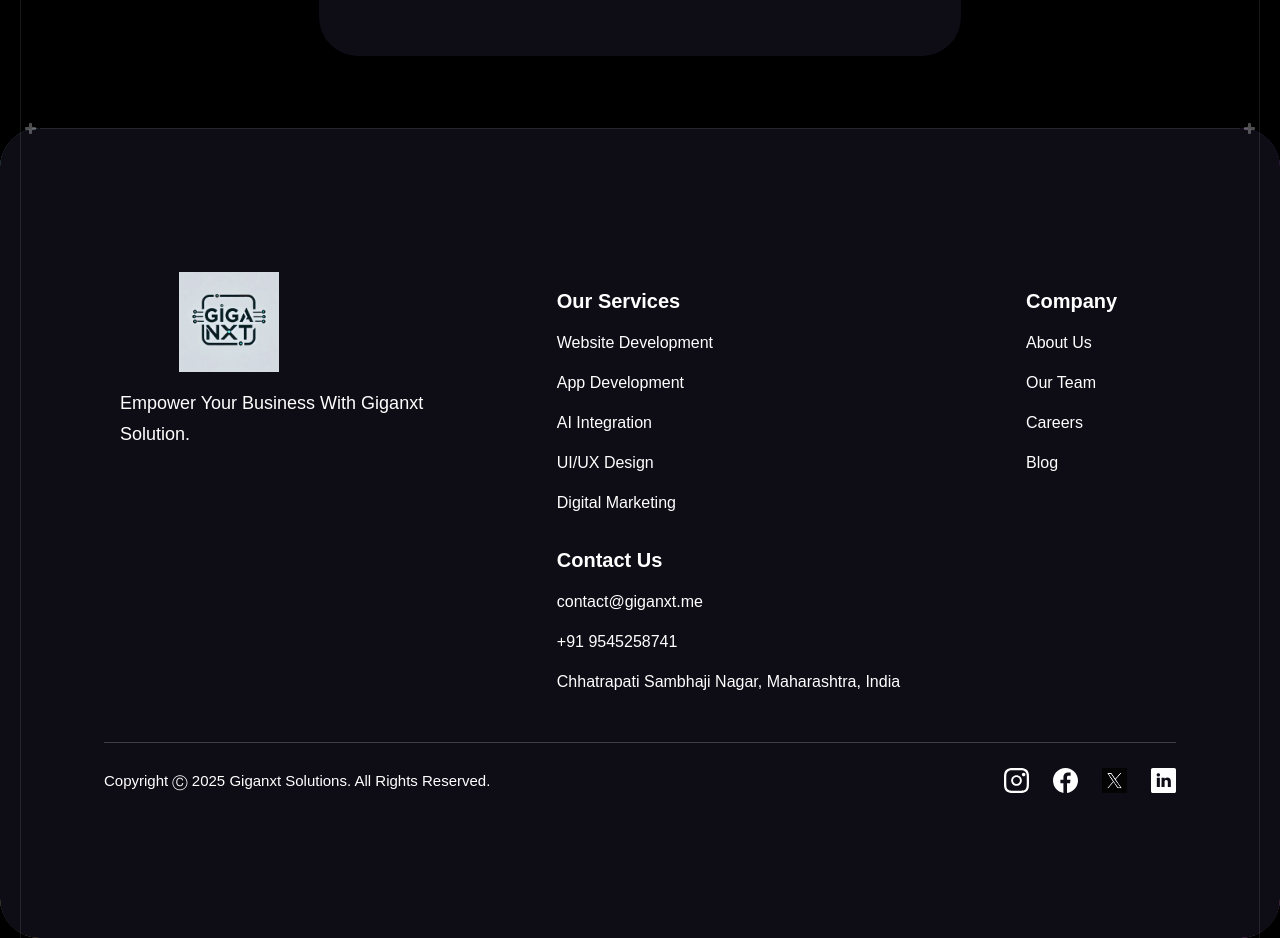
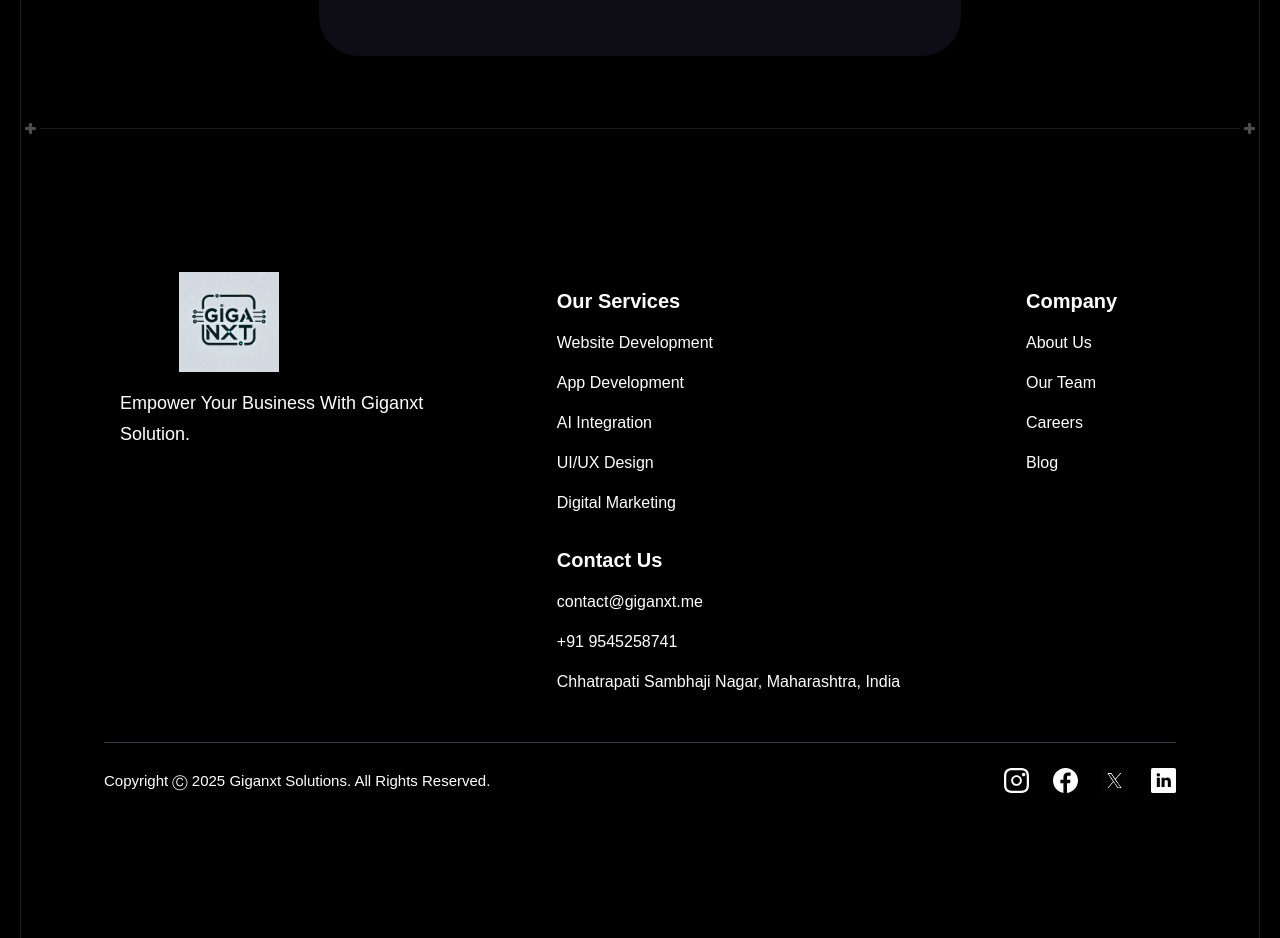
Before and after one commit to GIGANXT/Giganxt-Solutions, a React (Vite) app: page / in a window 1280 px wide. Shown: the part 6700-7638 px from the top of the page. Built offline with nearby package versions, Linux system fonts and the light colour scheme.

Commit message:
Update Section.jsx

```diff
--- a/src/components/Section.jsx
+++ b/src/components/Section.jsx
@@ -21,8 +21,8 @@ const Section = ({
       ${className || ""}`}
     >
       {colorfulBorder ? (
-        <div className="absolute inset-0 p-0.5 rounded-[2.5rem] bg-conic-gradient">
-          <div className="absolute inset-0 bg-n-8 rounded-[2.4375rem]"></div>
+        <div className="absolute inset-0 gradient-border">
+          <div className="relative z-1 h-full w-full"></div>
         </div>
       ) : null}
 
```
